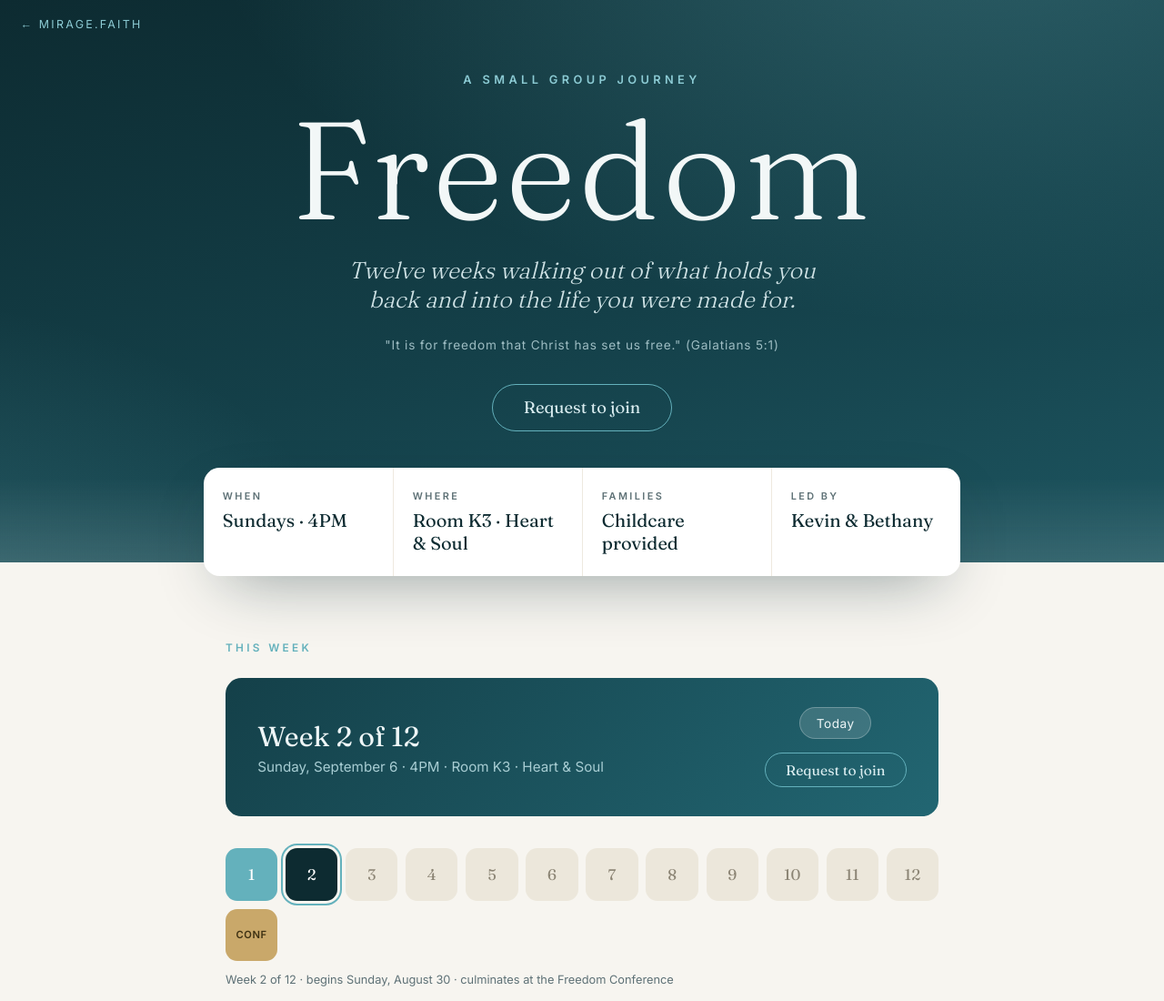
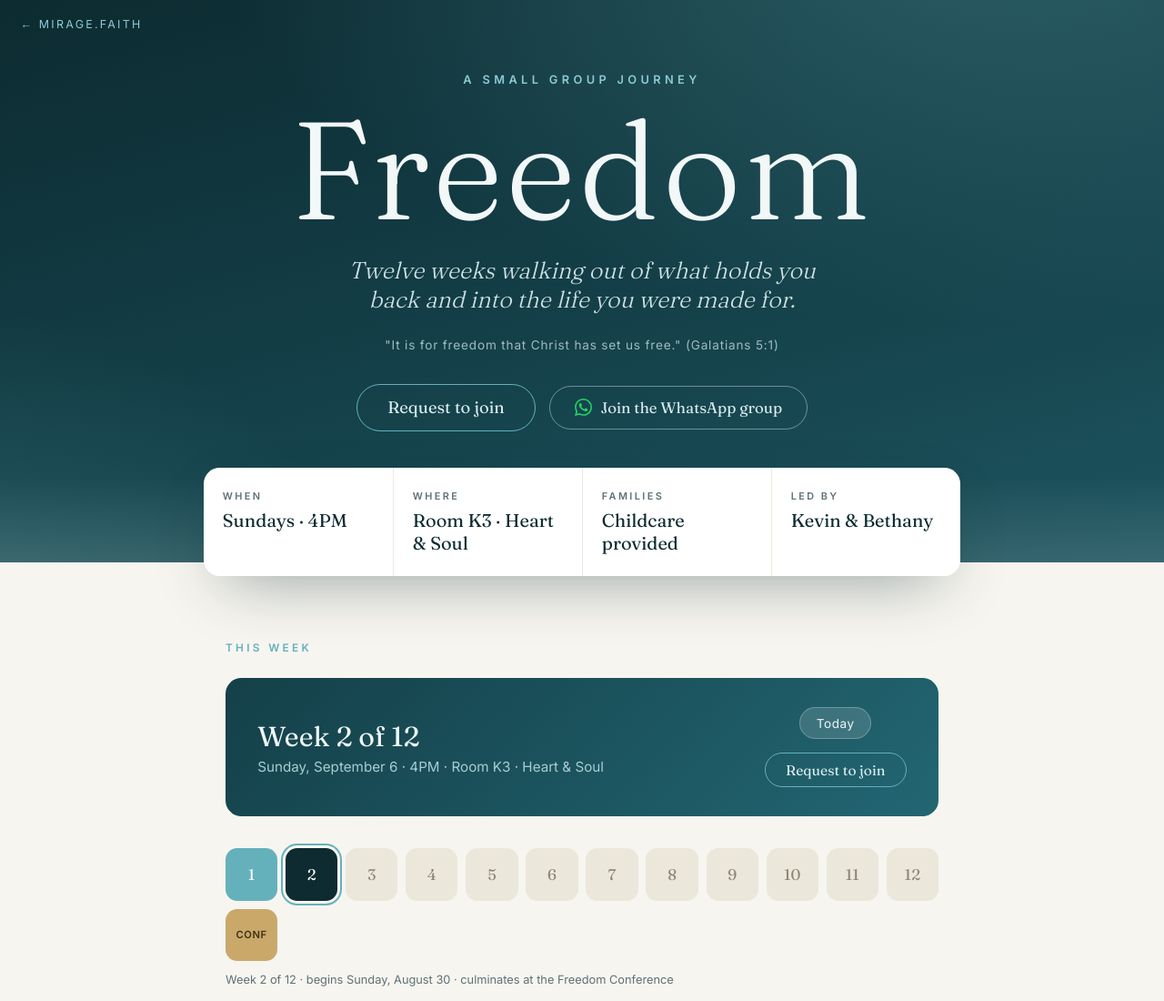
Before and after one commit to mirage-faith/web, a website: page public/freedom/index.html in a window 1280 px wide. Shown: the top 1100 px of the page at 91% size. Drawn offline with Linux system fonts and the light colour scheme.

Commit message:
Freedom: WhatsApp group button beside the join CTA
Official glyph in WhatsApp green (shape untouched per brand
guidelines) inside the site's pill vocabulary; hover tints green.
Links the Freedom: Marriage 2026 group.

Co-Authored-By: Claude Fable 5 <noreply@anthropic.com>

```diff
--- a/public/freedom/index.html
+++ b/public/freedom/index.html
@@ -155,6 +155,13 @@
     }
     .cta-join:hover { background: var(--teal); color: #0d2b31; }
     .cta-join.small { font-size: .98rem; padding: .55rem 1.4rem; }
+    .cta-wa {
+      display: inline-flex; align-items: center; gap: .6rem; text-decoration: none;
+      font-family: Fraunces, Georgia, serif; font-size: 1.05rem; color: #d9ecef;
+      border: 1px solid rgba(217,236,239,.45); border-radius: 999px; padding: .8rem 1.7rem;
+      transition: background .25s, border-color .25s;
+    }
+    .cta-wa:hover { background: rgba(37,211,102,.14); border-color: #25D366; }
 
     /* entrance motion */
     @media (prefers-reduced-motion: no-preference) {
@@ -178,7 +185,10 @@
     <h1 class="rise d1">Freedom</h1>
     <p class="sub rise d2">Twelve weeks walking out of what holds you back and into the life you were made for.</p>
     <div class="verse rise d3">"It is for freedom that Christ has set us free." (Galatians 5:1)</div>
-    <div class="rise d3" style="margin-top: 2.2rem;"><a class="cta-join" href="https://heartsoulchurch.churchcenter.com/groups/freedom/married-couples-freedom-fishers-sunday-pm" target="_blank" rel="noopener">Request to join</a></div>
+    <div class="rise d3" style="margin-top: 2.2rem; display: flex; gap: .9rem; justify-content: center; flex-wrap: wrap; align-items: center;">
+      <a class="cta-join" href="https://heartsoulchurch.churchcenter.com/groups/freedom/married-couples-freedom-fishers-sunday-pm" target="_blank" rel="noopener">Request to join</a>
+      <a class="cta-wa" href="https://chat.whatsapp.com/GrLrKPfWxqo7E6HKfUkWYP?s=cl&amp;p=a&amp;mlu=4&amp;ilr=4&amp;amv=1" target="_blank" rel="noopener"><svg width="19" height="19" viewBox="0 0 24 24" aria-hidden="true" style="flex: none;"><path fill="#25D366" d="M17.472 14.382c-.297-.149-1.758-.867-2.03-.967-.273-.099-.471-.148-.67.15-.197.297-.767.966-.94 1.164-.173.199-.347.223-.644.075-.297-.15-1.255-.463-2.39-1.475-.883-.788-1.48-1.761-1.653-2.059-.173-.297-.018-.458.13-.606.134-.133.298-.347.446-.52.149-.174.198-.298.298-.497.099-.198.05-.371-.025-.52-.075-.149-.669-1.612-.916-2.207-.242-.579-.487-.5-.669-.51-.173-.008-.371-.01-.57-.01-.198 0-.52.074-.792.372-.272.297-1.04 1.016-1.04 2.479 0 1.462 1.065 2.875 1.213 3.074.149.198 2.096 3.2 5.077 4.487.709.306 1.262.489 1.694.625.712.227 1.36.195 1.871.118.571-.085 1.758-.719 2.006-1.413.248-.694.248-1.289.173-1.413-.074-.124-.272-.198-.57-.347m-5.421 7.403h-.004a9.87 9.87 0 01-5.031-1.378l-.361-.214-3.741.982.998-3.648-.235-.374a9.86 9.86 0 01-1.51-5.26c.001-5.45 4.436-9.884 9.888-9.884 2.64 0 5.122 1.03 6.988 2.898a9.825 9.825 0 012.893 6.994c-.003 5.45-4.437 9.884-9.885 9.884m8.413-18.297A11.815 11.815 0 0012.05 0C5.495 0 .16 5.335.157 11.892c0 2.096.547 4.142 1.588 5.945L.057 24l6.305-1.654a11.882 11.882 0 005.683 1.448h.005c6.554 0 11.89-5.335 11.893-11.893a11.821 11.821 0 00-3.48-8.413Z"></path></svg><span>Join the WhatsApp group</span></a>
+    </div>
   </header>
 
   <div class="meta-wrap">
```
